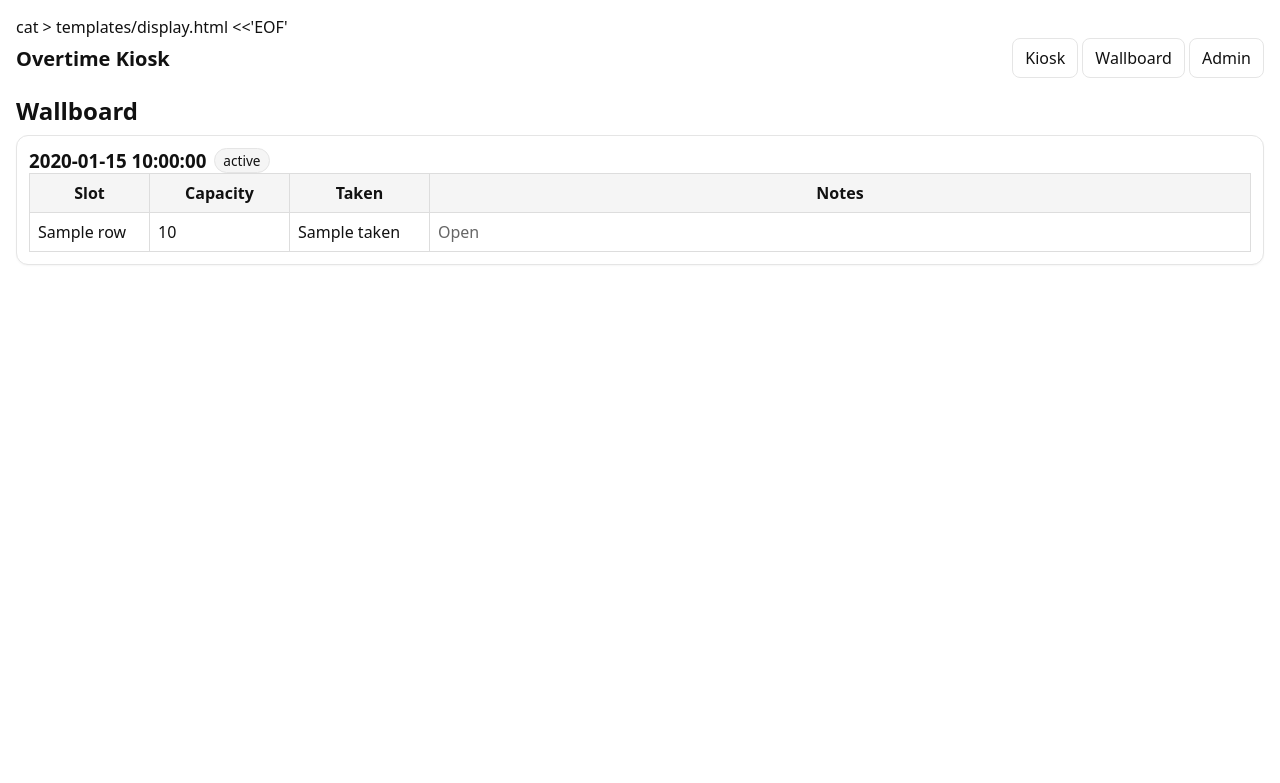
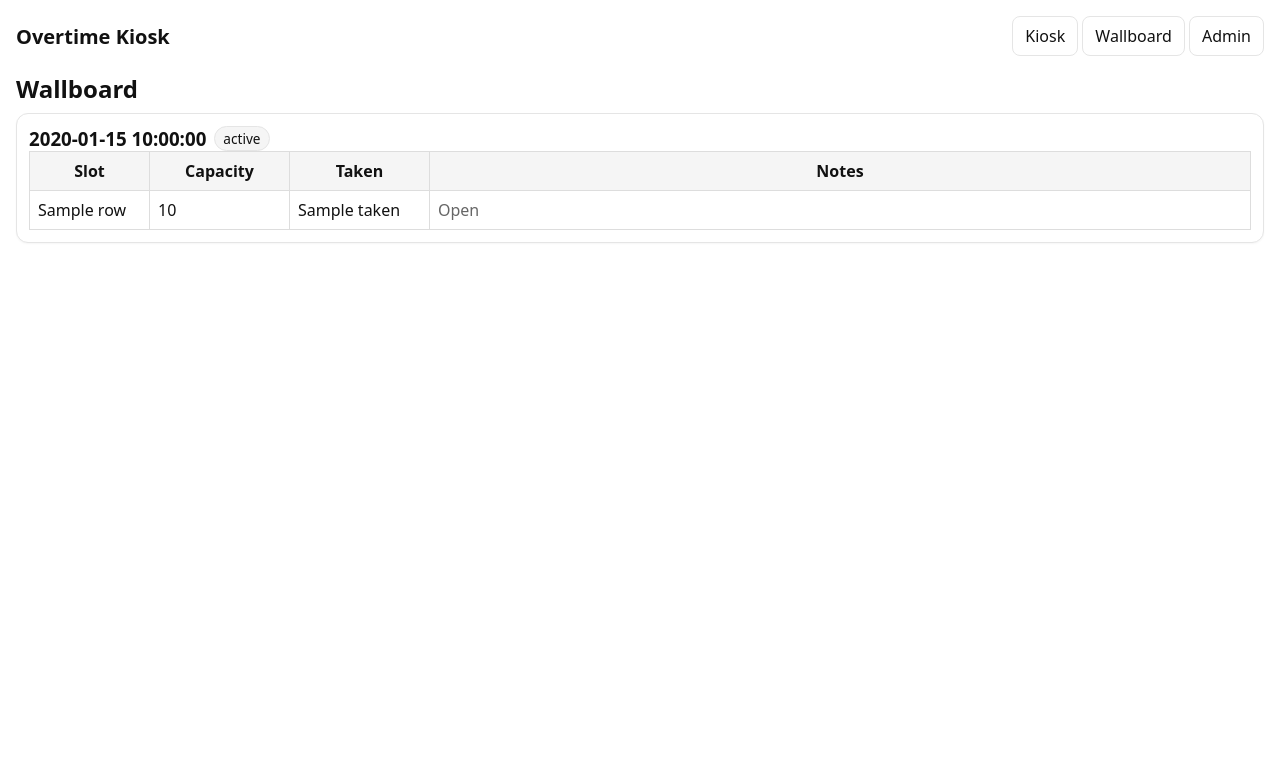
Before and after one commit to parkerwlee-cloud/Tracy-overtime-project, a Flask app: template templates/display.html in a window 1280 px wide. Shown: the top 783 px of the page. Run offline with Flask 3, Linux system fonts and the light colour scheme; the template is opened without the code that fills it: most values are stand-ins (such as "Sample title", 1, 10 or a date in 2020).

Commit message:
Update display.html

```diff
--- a/templates/display.html
+++ b/templates/display.html
@@ -1,4 +1,3 @@
-cat > templates/display.html <<'EOF'
 {% extends "_base.html" %}
 {% block content %}
 <h2>Wallboard</h2>
@@ -46,4 +45,3 @@ cat > templates/display.html <<'EOF'
 {% endfor %}
 
 {% endblock %}
-EOF
```
